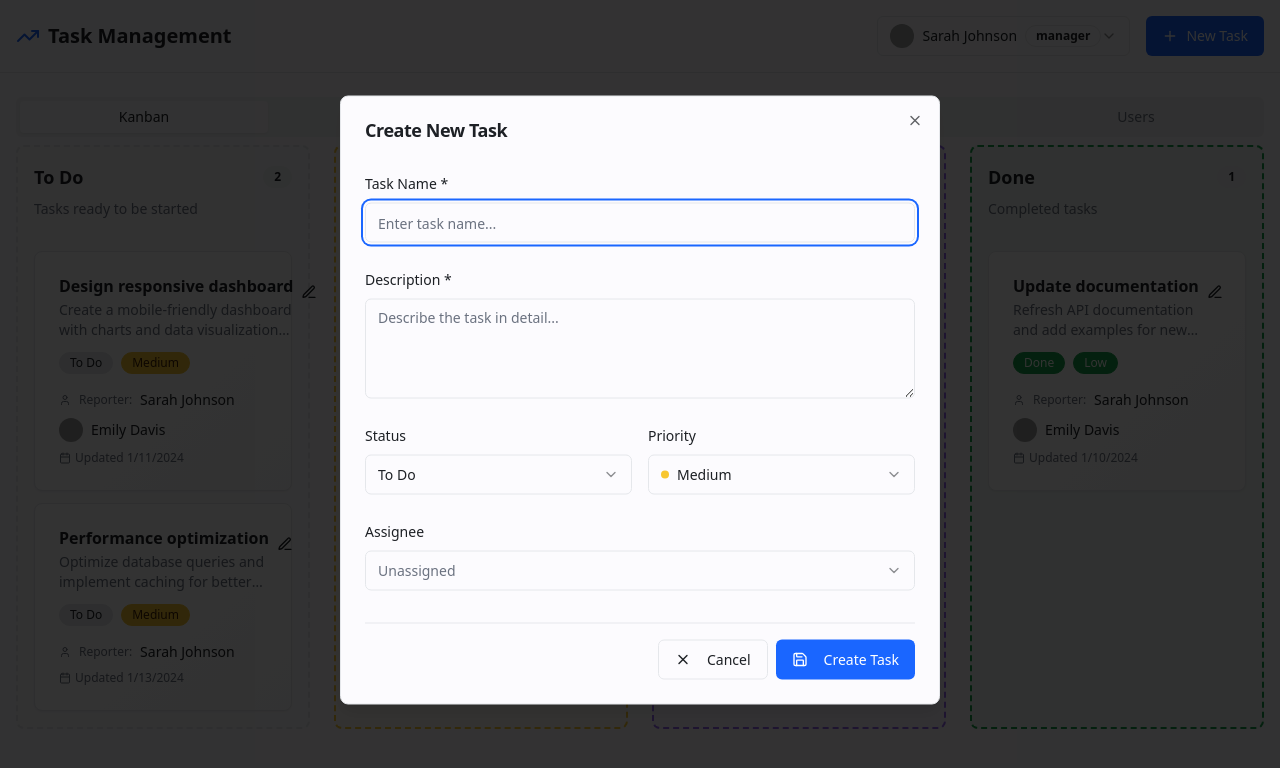
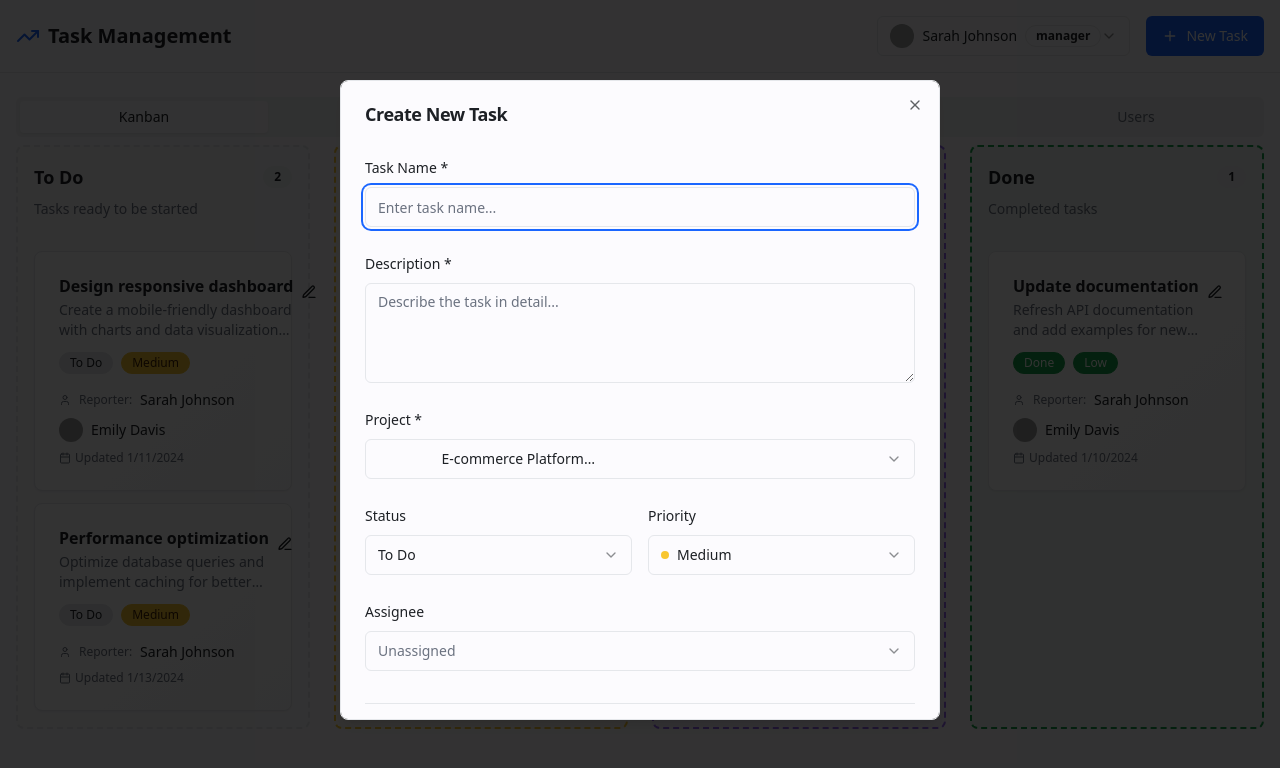
Before and after one commit to SalmanHussain07/ticket-team-board, a React (Vite) app: page / in a window 1280 px wide. Both pictures are taken after a click on the button "New Task". Shown: the top 768 px of the page. Built offline with nearby package versions, Linux system fonts and the light colour scheme; grey boxes are pictures that could not be loaded.

Commit message:
Add project selection
Add project selection to task creation and editing.

```diff
--- a/src/components/TaskModal.tsx
+++ b/src/components/TaskModal.tsx
@@ -7,7 +7,7 @@ import { Label } from "@/components/ui/label";
 import { Select, SelectContent, SelectItem, SelectTrigger, SelectValue } from "@/components/ui/select";
 import { Badge } from "@/components/ui/badge";
 import { Avatar, AvatarFallback, AvatarImage } from "@/components/ui/avatar";
-import { Task, TaskFormData, TaskStatus, TaskPriority, User, UserRole } from "@/types/task";
+import { Task, TaskFormData, TaskStatus, TaskPriority, User, UserRole, Project } from "@/types/task";
 import { Save, X, AlertTriangle } from "lucide-react";
 import { cn } from "@/lib/utils";
 
@@ -18,6 +18,7 @@ interface TaskModalProps {
   onSave: (taskData: TaskFormData) => void;
   currentUser: User;
   availableUsers: User[];
+  availableProjects: Project[];
   isCreating?: boolean;
 }
 
@@ -42,6 +43,7 @@ export function TaskModal({
   onSave,
   currentUser,
   availableUsers,
+  availableProjects,
   isCreating = false
 }: TaskModalProps) {
   const [formData, setFormData] = useState<TaskFormData>({
@@ -49,7 +51,8 @@ export function TaskModal({
     description: '',
     status: 'todo',
     priority: 'medium',
-    assigneeId: null
+    assigneeId: null,
+    projectId: availableProjects[0]?.id || ''
   });
 
   const [errors, setErrors] = useState<Partial<TaskFormData>>({});
@@ -61,7 +64,8 @@ export function TaskModal({
         description: task.description,
         status: task.status,
         priority: task.priority,
-        assigneeId: task.assignee?.id || null
+        assigneeId: task.assignee?.id || null,
+        projectId: task.project.id
       });
     } else if (isCreating) {
       setFormData({
@@ -69,7 +73,8 @@ export function TaskModal({
         description: '',
         status: 'todo',
         priority: 'medium',
-        assigneeId: null
+        assigneeId: null,
+        projectId: availableProjects[0]?.id || ''
       });
     }
     setErrors({});
@@ -161,6 +166,30 @@ export function TaskModal({
                 {errors.description}
               </p>
             )}
+          </div>
+
+          {/* Project */}
+          <div className="space-y-2">
+            <Label className="text-sm font-medium">Project *</Label>
+            <Select
+              value={formData.projectId}
+              onValueChange={(value) => setFormData(prev => ({ ...prev, projectId: value }))}
+              disabled={!canEdit('projectId')}
+            >
+              <SelectTrigger>
+                <SelectValue placeholder="Select project..." />
+              </SelectTrigger>
+              <SelectContent>
+                {availableProjects.map(project => (
+                  <SelectItem key={project.id} value={project.id}>
+                    <div className="space-y-1">
+                      <div className="font-medium">{project.name}</div>
+                      <div className="text-sm text-muted-foreground">{project.description}</div>
+                    </div>
+                  </SelectItem>
+                ))}
+              </SelectContent>
+            </Select>
           </div>
 
           <div className="grid grid-cols-1 md:grid-cols-2 gap-4">
--- a/src/pages/Index.tsx
+++ b/src/pages/Index.tsx
@@ -10,7 +10,7 @@ import { UserModal, UserFormData } from "@/components/UserModal";
 import { UserSelector } from "@/components/UserSelector";
 import { Reports } from "@/components/Reports";
 import { TaskCard } from "@/components/TaskCard";
-import { Task, TaskFormData, User } from "@/types/task";
+import { Task, TaskFormData, User, Project } from "@/types/task";
 import { Plus, BarChart3, Calendar, Users, TrendingUp, AlertTriangle, UserPlus, Edit, Trash2 } from "lucide-react";
 import { useToast } from "@/hooks/use-toast";
 
@@ -42,6 +42,27 @@ const mockUsers: User[] = [
   }
 ];
 
+const mockProjects: Project[] = [
+  {
+    id: '1',
+    name: 'E-commerce Platform',
+    description: 'Main e-commerce platform development',
+    createdAt: new Date('2024-01-01')
+  },
+  {
+    id: '2',
+    name: 'Mobile App',
+    description: 'Mobile application for customers',
+    createdAt: new Date('2024-01-05')
+  },
+  {
+    id: '3',
+    name: 'Analytics Dashboard',
+    description: 'Internal analytics and reporting dashboard',
+    createdAt: new Date('2024-01-10')
+  }
+];
+
 const mockTasks: Task[] = [
   {
     id: 'TASK-001',
@@ -51,6 +72,7 @@ const mockTasks: Task[] = [
     priority: 'high',
     reporter: mockUsers[0],
     assignee: mockUsers[1],
+    project: mockProjects[0],
     createdAt: new Date('2024-01-10'),
     updatedAt: new Date('2024-01-12')
   },
@@ -62,6 +84,7 @@ const mockTasks: Task[] = [
     priority: 'medium',
     reporter: mockUsers[0],
     assignee: mockUsers[2],
+    project: mockProjects[2],
     createdAt: new Date('2024-01-11'),
     updatedAt: new Date('2024-01-11')
   },
@@ -73,6 +96,7 @@ const mockTasks: Task[] = [
     priority: 'urgent',
     reporter: mockUsers[1],
     assignee: mockUsers[3],
+    project: mockProjects[0],
     createdAt: new Date('2024-01-09'),
     updatedAt: new Date('2024-01-13')
   },
@@ -84,6 +108,7 @@ const mockTasks: Task[] = [
     priority: 'low',
     reporter: mockUsers[0],
     assignee: mockUsers[2],
+    project: mockProjects[1],
     createdAt: new Date('2024-01-08'),
     updatedAt: new Date('2024-01-10')
   },
@@ -95,6 +120,7 @@ const mockTasks: Task[] = [
     priority: 'medium',
     reporter: mockUsers[0],
     assignee: null,
+    project: mockProjects[0],
     createdAt: new Date('2024-01-13'),
     updatedAt: new Date('2024-01-13')
   }
@@ -103,6 +129,7 @@ const mockTasks: Task[] = [
 export default function Index() {
   const [tasks, setTasks] = useState<Task[]>(mockTasks);
   const [users, setUsers] = useState<User[]>(mockUsers);
+  const [projects, setProjects] = useState<Project[]>(mockProjects);
   const [currentUser, setCurrentUser] = useState<User>(mockUsers[0]);
   const [selectedTask, setSelectedTask] = useState<Task | null>(null);
   const [selectedUser, setSelectedUser] = useState<User | null>(null);
@@ -164,6 +191,7 @@ export default function Index() {
         priority: taskData.priority,
         reporter: currentUser,
         assignee: taskData.assigneeId ? users.find(u => u.id === taskData.assigneeId) || null : null,
+        project: projects.find(p => p.id === taskData.projectId) || projects[0],
         createdAt: new Date(),
         updatedAt: new Date()
       };
@@ -181,6 +209,7 @@ export default function Index() {
         status: taskData.status,
         priority: taskData.priority,
         assignee: taskData.assigneeId ? users.find(u => u.id === taskData.assigneeId) || null : null,
+        project: projects.find(p => p.id === taskData.projectId) || selectedTask.project,
         updatedAt: new Date()
       };
       setTasks(prev => prev.map(task => task.id === selectedTask.id ? updatedTask : task));
@@ -506,6 +535,7 @@ export default function Index() {
         onSave={handleSaveTask}
         currentUser={currentUser}
         availableUsers={users}
+        availableProjects={projects}
         isCreating={isCreatingTask}
       />
 
```
Also changed, not shown: src/types/task.ts (+9 -0 lines).
